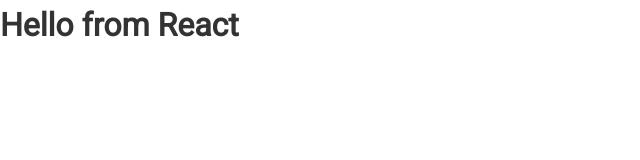
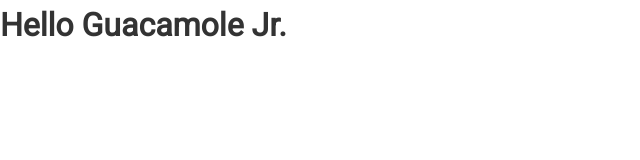
Before and after one commit to jos3ph-m/Github-Finder, a React (Create React App) app: page / in a window 1280 px wide. Shown: the top 160 px of the page, without its empty margins (0-640 px from the left). Built offline with nearby package versions, Linux system fonts and the light colour scheme; the HTML template or start-up script is replaced by a standard one.

Commit message:
Covering conditionals and expressions

```diff
--- a/src/App.js
+++ b/src/App.js
@@ -3,9 +3,13 @@
 
 class App extends Component {
   render() {
+    const name = "Guacamole Jr.";
+    const loading = false;
+    const showName = true;
+
     return (
-      <div className="App">
-        <h1>Hello from React</h1>
+      <div className="app">
+        {loading ? <h4>Loading...</h4> : <h1>Hello {showName && name}</h1>}
       </div>
     );
   }
```
